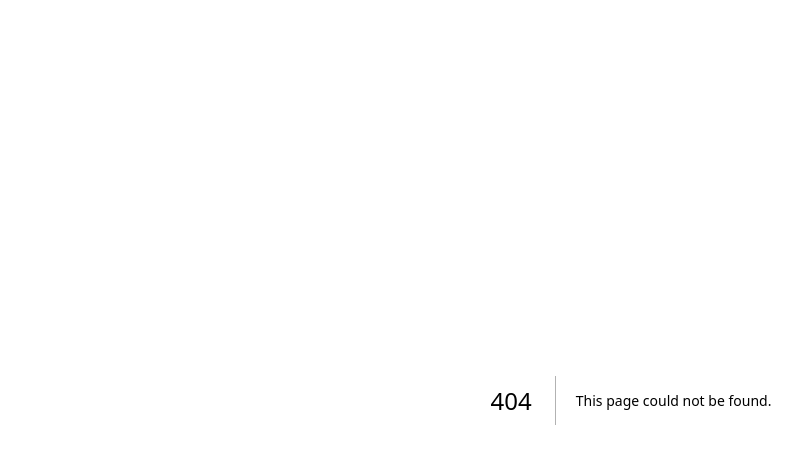
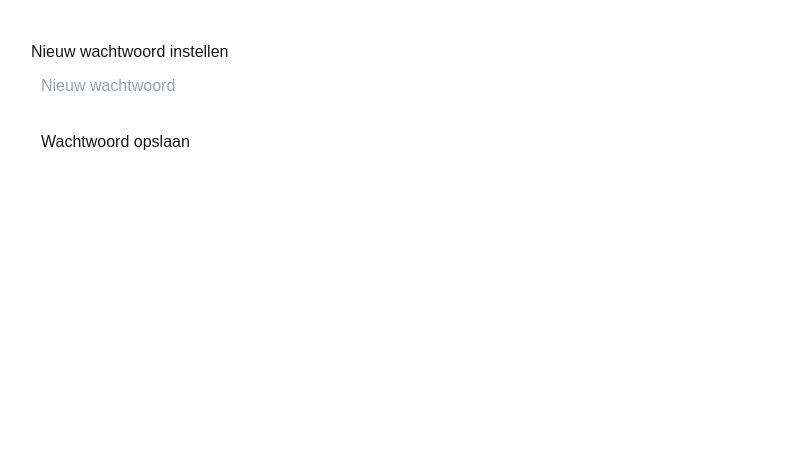
Before and after one commit to Johan250878/financieel-app, a Next.js app: page /reset-password in a window 1280 px wide. Before the commit this address had no page. Shown: the top 464 px of the page, without its empty margins (9-811 px from the left). Built offline with nearby package versions, Linux system fonts and the light colour scheme; no server answers.

Commit message:
add reset password page

```diff
--- /dev/null
+++ b/app/reset-password/page.tsx
@@ -0,0 +1,51 @@
+"use client";
+
+import { useState } from "react";
+import { supabase } from "@/lib/supabase";
+import { useRouter } from "next/navigation";
+
+export default function ResetPasswordPage() {
+  const router = useRouter();
+
+  const [password, setPassword] = useState("");
+  const [loading, setLoading] = useState(false);
+
+  async function handleUpdatePassword(e: React.FormEvent) {
+    e.preventDefault();
+    setLoading(true);
+
+    const { error } = await supabase.auth.updateUser({
+      password,
+    });
+
+    setLoading(false);
+
+    if (error) {
+      alert(error.message);
+      return;
+    }
+
+    alert("Wachtwoord succesvol gewijzigd");
+    router.push("/");
+  }
+
+  return (
+    <main style={{ padding: 40, maxWidth: 400 }}>
+      <h1>Nieuw wachtwoord instellen</h1>
+
+      <form onSubmit={handleUpdatePassword}>
+        <input
+          type="password"
+          placeholder="Nieuw wachtwoord"
+          value={password}
+          onChange={(e) => setPassword(e.target.value)}
+          style={{ width: "100%", padding: 10, marginBottom: 12 }}
+        />
+
+        <button type="submit" disabled={loading} style={{ padding: 10 }}>
+          {loading ? "Bezig..." : "Wachtwoord opslaan"}
+        </button>
+      </form>
+    </main>
+  );
+}
```
